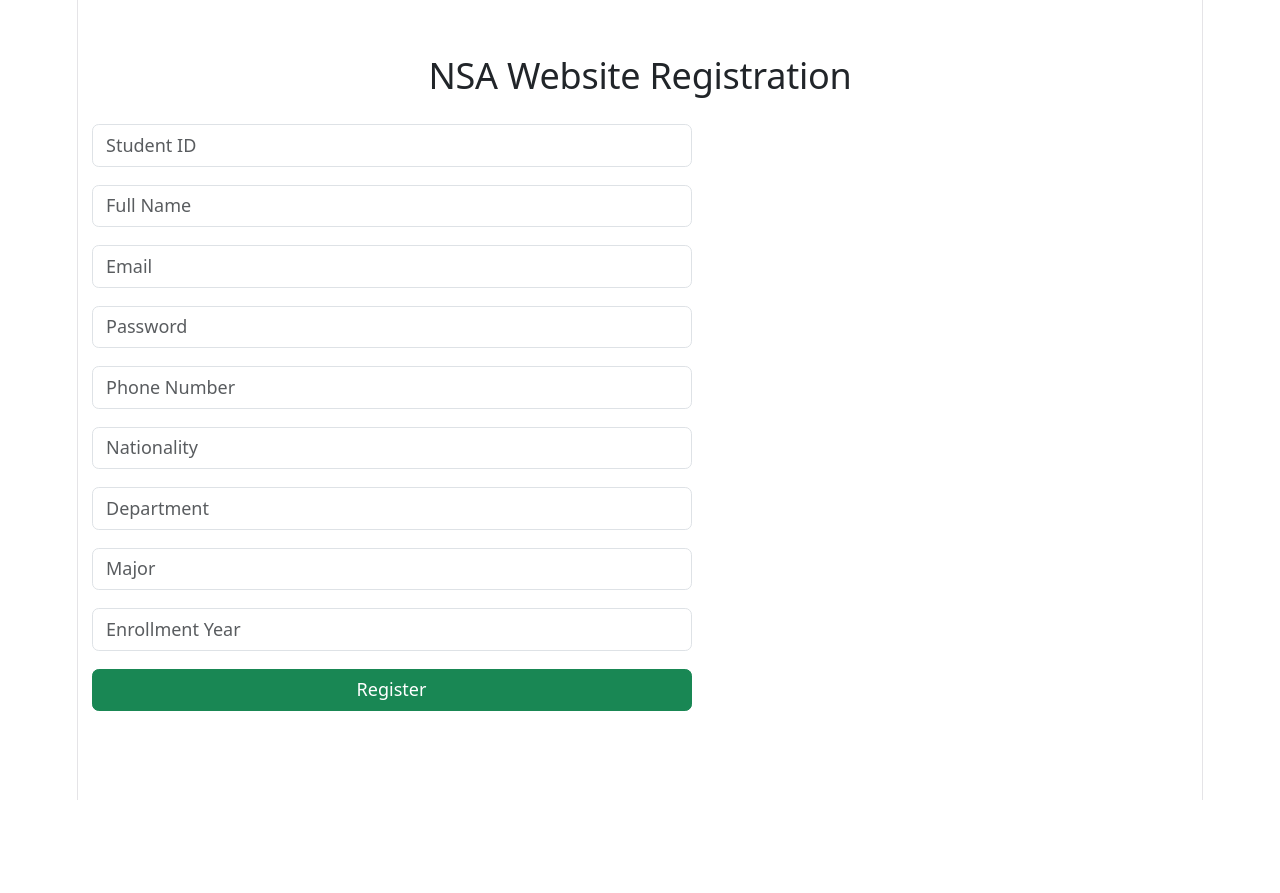
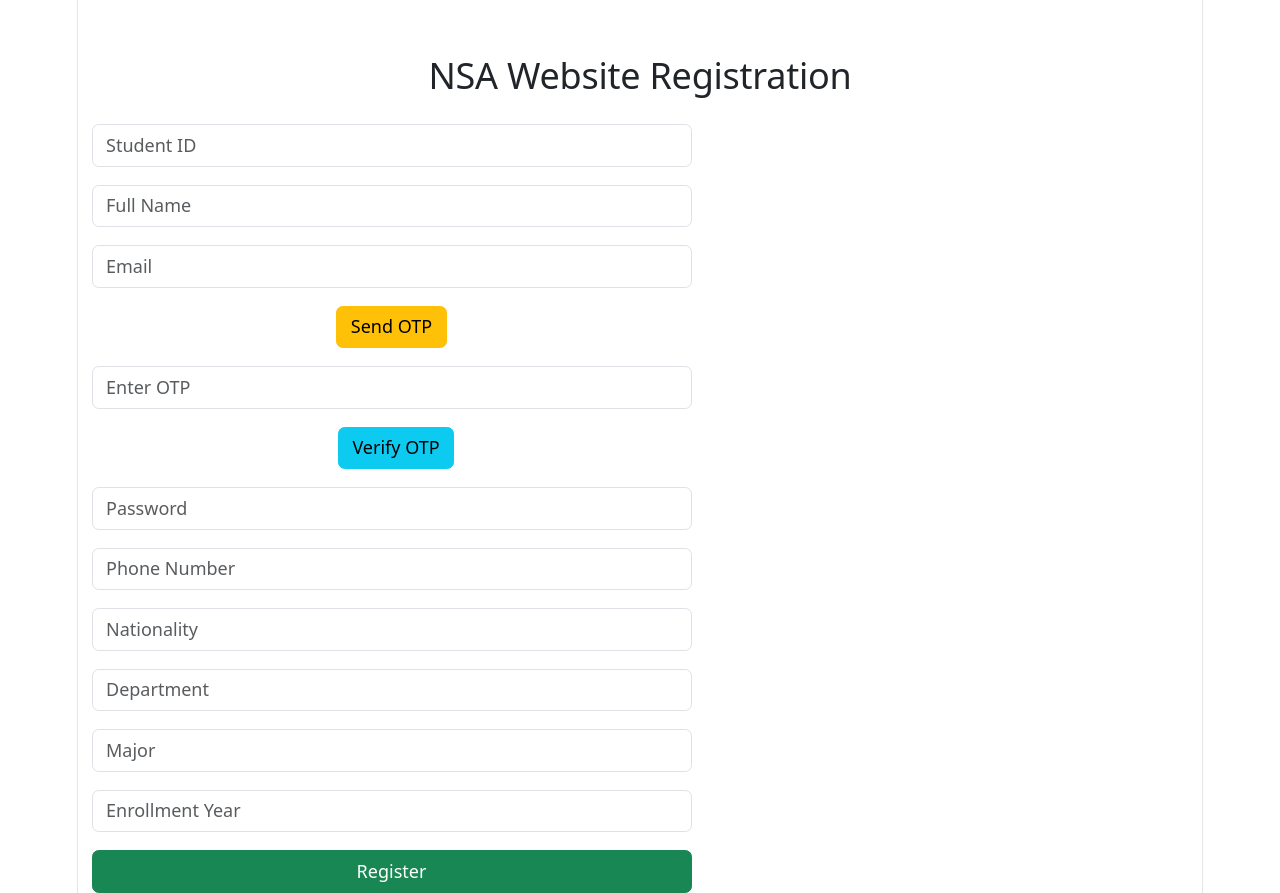
Before and after one commit to sabin2002/NSA-website, a React app in the folder frontend/: page /register in a window 1280 px wide. Before the commit the page ends 800 px from the top, so only its background shows below. Built offline with nearby package versions, Linux system fonts and the light colour scheme; the HTML template or start-up script is replaced by a standard one.

Commit message:
Completed frontend OTP registration workflow

```diff
--- a/frontend/src/pages/Register.jsx
+++ b/frontend/src/pages/Register.jsx
@@ -4,6 +4,13 @@ import API from "../api/axios";
 
 function Register() {
   const navigate = useNavigate();
+
+  const [otpVerified, setOtpVerified] = useState(false);
+
+  const [otpData, setOtpData] = useState({
+    email: "",
+    otp: "",
+  });
 
   const [formData, setFormData] = useState({
     student_id: "",
@@ -18,19 +25,61 @@ function Register() {
     enrollment_year: "",
   });
 
+  // Handle form input
   const handleChange = (e) => {
     setFormData({
       ...formData,
       [e.target.name]: e.target.value,
     });
+
+    // Sync email for OTP
+    if (e.target.name === "email") {
+      setOtpData({
+        ...otpData,
+        email: e.target.value,
+      });
+    }
   };
 
+  // Send OTP
+  const handleSendOtp = async () => {
+    try {
+      await API.post("/auth/send-otp", {
+        email: otpData.email,
+      });
+
+      alert("OTP sent to email");
+    } catch (error) {
+      alert(error.response?.data?.message || "Failed to send OTP");
+    }
+  };
+
+  // Verify OTP
+  const handleVerifyOtp = async () => {
+    try {
+      await API.post("/auth/verify-otp", otpData);
+
+      setOtpVerified(true);
+
+      alert("OTP verified successfully");
+    } catch (error) {
+      alert(error.response?.data?.message || "OTP verification failed");
+    }
+  };
+
+  // Register
   const handleRegister = async (e) => {
     e.preventDefault();
 
+    if (!otpVerified) {
+      return alert("Please verify OTP first");
+    }
+
     try {
       await API.post("/auth/register", formData);
-      alert("Registration successful. Please login.");
+
+      alert("Registration successful");
+
       navigate("/");
     } catch (error) {
       alert(error.response?.data?.message || "Registration failed");
@@ -41,18 +90,111 @@ function Register() {
     <div className="container mt-5">
       <h2>NSA Website Registration</h2>
 
-      <form onSubmit={handleRegister} className="mt-4" style={{ maxWidth: "600px" }}>
-        <input className="form-control mb-3" name="student_id" placeholder="Student ID" onChange={handleChange} required />
-        <input className="form-control mb-3" name="name" placeholder="Full Name" onChange={handleChange} required />
-        <input className="form-control mb-3" name="email" type="email" placeholder="Email" onChange={handleChange} required />
-        <input className="form-control mb-3" name="password" type="password" placeholder="Password" onChange={handleChange} required />
-        <input className="form-control mb-3" name="ph_number" placeholder="Phone Number" onChange={handleChange} />
-        <input className="form-control mb-3" name="nationality" placeholder="Nationality" onChange={handleChange} />
-        <input className="form-control mb-3" name="department" placeholder="Department" onChange={handleChange} />
-        <input className="form-control mb-3" name="major" placeholder="Major" onChange={handleChange} />
-        <input className="form-control mb-3" name="enrollment_year" type="number" placeholder="Enrollment Year" onChange={handleChange} />
+      <form
+        onSubmit={handleRegister}
+        className="mt-4"
+        style={{ maxWidth: "600px" }}
+      >
+        <input
+          className="form-control mb-3"
+          name="student_id"
+          placeholder="Student ID"
+          onChange={handleChange}
+          required
+        />
 
-        <button className="btn btn-success w-100">Register</button>
+        <input
+          className="form-control mb-3"
+          name="name"
+          placeholder="Full Name"
+          onChange={handleChange}
+          required
+        />
+
+        <input
+          className="form-control mb-3"
+          name="email"
+          type="email"
+          placeholder="Email"
+          onChange={handleChange}
+          required
+        />
+
+        <button
+          type="button"
+          className="btn btn-warning mb-3"
+          onClick={handleSendOtp}
+        >
+          Send OTP
+        </button>
+
+        <input
+          className="form-control mb-3"
+          placeholder="Enter OTP"
+          onChange={(e) =>
+            setOtpData({
+              ...otpData,
+              otp: e.target.value,
+            })
+          }
+        />
+
+        <button
+          type="button"
+          className="btn btn-info mb-3 ms-2"
+          onClick={handleVerifyOtp}
+        >
+          Verify OTP
+        </button>
+
+        <input
+          className="form-control mb-3"
+          name="password"
+          type="password"
+          placeholder="Password"
+          onChange={handleChange}
+          required
+        />
+
+        <input
+          className="form-control mb-3"
+          name="ph_number"
+          placeholder="Phone Number"
+          onChange={handleChange}
+        />
+
+        <input
+          className="form-control mb-3"
+          name="nationality"
+          placeholder="Nationality"
+          onChange={handleChange}
+        />
+
+        <input
+          className="form-control mb-3"
+          name="department"
+          placeholder="Department"
+          onChange={handleChange}
+        />
+
+        <input
+          className="form-control mb-3"
+          name="major"
+          placeholder="Major"
+          onChange={handleChange}
+        />
+
+        <input
+          className="form-control mb-3"
+          name="enrollment_year"
+          type="number"
+          placeholder="Enrollment Year"
+          onChange={handleChange}
+        />
+
+        <button className="btn btn-success w-100">
+          Register
+        </button>
       </form>
     </div>
   );
```
